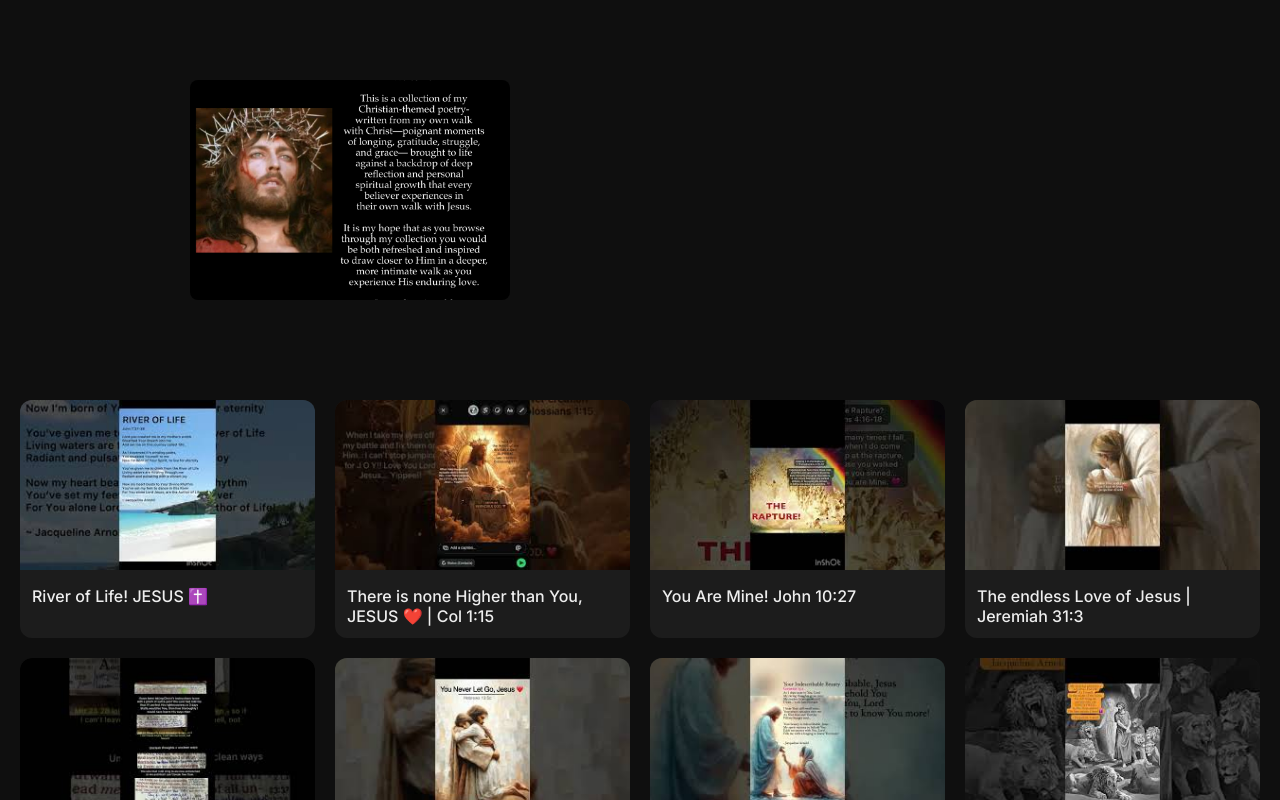
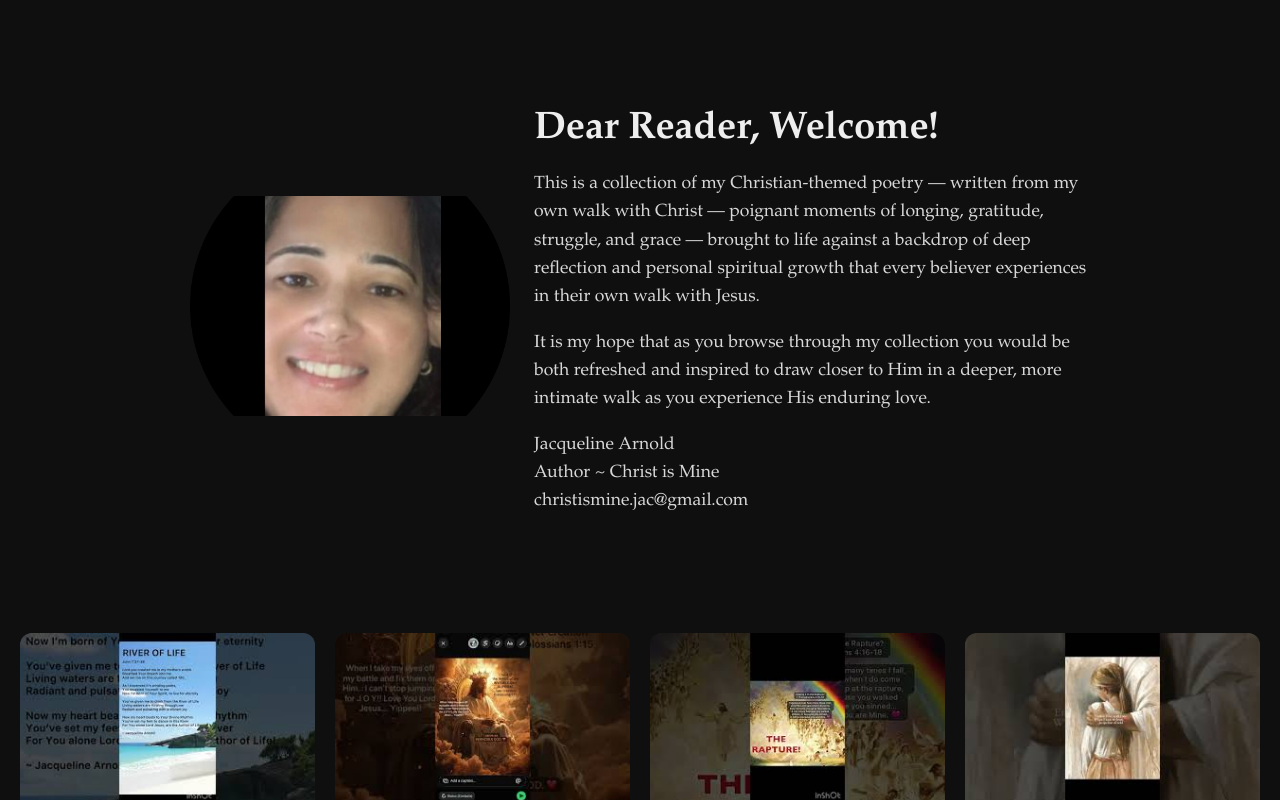
Before and after one commit to cjfarnold/christismine, a React (Vite) app: page / in a window 1280 px wide. Shown: the top 800 px of the page. Built offline with nearby package versions, Linux system fonts and the light colour scheme.

Commit message:
profile image

```diff
--- a/src/components/Intro.jsx
+++ b/src/components/Intro.jsx
@@ -2,11 +2,36 @@ export default function Intro() {
   return (
     <header className="intro">
       <img
-        src="/image0.jpeg"
+        src="/cropped_circle_image.png"
         alt="Header"
         className="intro-image"
         loading="lazy"
       />
+      <div className="intro-content">
+        <h1>Dear Reader, Welcome!</h1>
+        <p>
+          This is a collection of my Christian-themed poetry — written from my
+          own walk with Christ — poignant moments of longing, gratitude,
+          struggle, and grace — brought to life against a backdrop of deep
+          reflection and personal spiritual growth that every believer
+          experiences in their own walk with Jesus.
+        </p>
+
+        <p>
+          It is my hope that as you browse through my collection you would be
+          both refreshed and inspired to draw closer to Him in a deeper, more
+          intimate walk as you experience His enduring love.
+        </p>
+        <p>
+          Jacqueline Arnold
+          <br />
+          Author ~ Christ is Mine
+          <br />
+          <a href="mailto:christismine.jac@gmail.com">
+            christismine.jac@gmail.com
+          </a>
+        </p>
+      </div>
     </header>
   );
 }
```
Also changed, not shown: public/cropped_circle_image.png (added).
